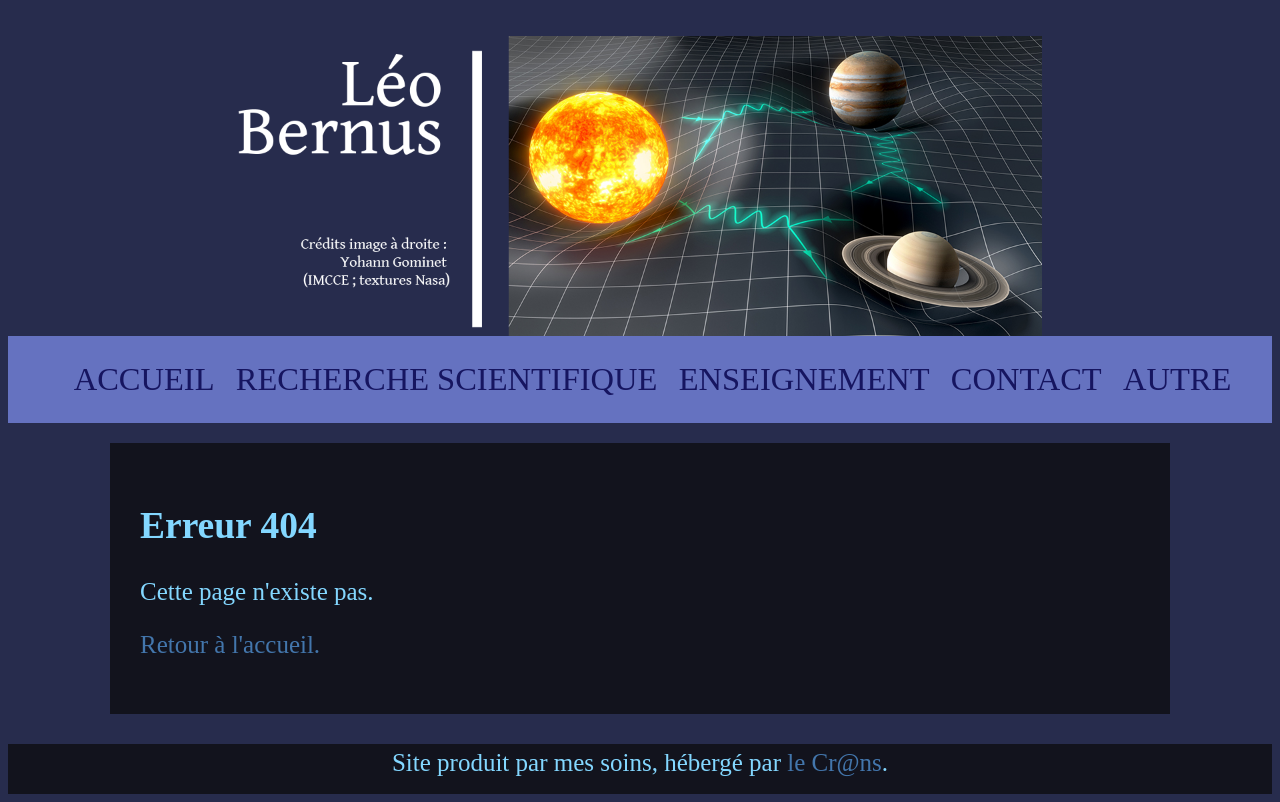
After one commit to Trollbernus/page_perso, a PHP site: template leobernus/vue/erreur404.php in a window 1280 px wide. The commit adds this page. Run offline with PHP 8.4, Linux system fonts and the light colour scheme; the template is opened without the code that fills it, so the values that code supplies are empty; some web fonts are replaced.

Commit message:
ajout erreur 404

```diff
--- a/leobernus/vue/autre.php
+++ b/leobernus/vue/autre.php
@@ -23,6 +23,7 @@
 			<p><a href="http://www.librairie-tropiques.fr/">Librairie Tropiques</a>. Tout simplement la meilleure librairie du monde avec les meilleures conférences du monde.</p>
 			<p><a href="https://www.dominiquepagani.fr/">Association Avec Dominique Pagani</a>. Dominique Pagani est un philosophe qui anime des cours de philosophie pour tous les niveaux.</p>
 			<p><a href="https://luth.obspm.fr/~luthier/gourgoulhon/">Page perso d'Éric Gourgoulhon</a>. Contient de nombreuses ressources utiles en relativité générale.</p>
+			<p>Quelques tutoriels bien utiles pour apprendre à construire des sites internet : <a href="http://sdz.tdct.org/sdz/apprenez-a-creer-votre-site-web-avec-html5-et-css3.html">html et css</a>, puis <a href="http://sdz.tdct.org/sdz/concevez-votre-site-web-avec-php-et-mysql.html">php et MySQL</a>.</p>
 		</section>
 
 		<?php include("vue/footer.php"); ?>
--- /dev/null
+++ b/leobernus/vue/erreur404.php
@@ -0,0 +1,20 @@
+<!DOCTYPE html>
+<html>
+
+	<?php include("vue/head.php"); ?>
+
+	<body>
+		<?php include("vue/headernav.php"); ?>
+
+		<section>
+			<h1>Erreur 404</h1>
+			<p>Cette page n'existe pas.</p>
+
+			<p><a href="index.php">Retour à l'accueil.</a></p>
+
+		</section>
+
+		<?php include("vue/footer.php"); ?>
+
+	</body>
+</html>
```
Also changed, not shown: leobernus/.htaccess (added).
